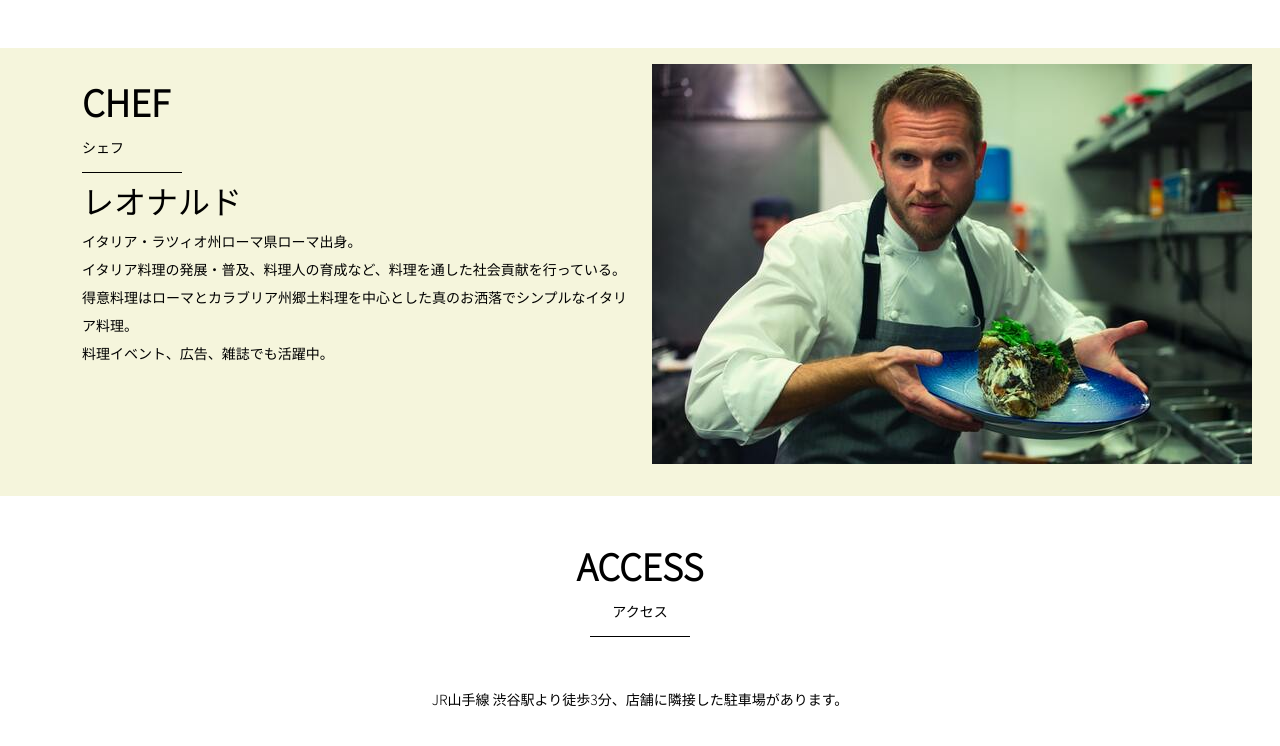
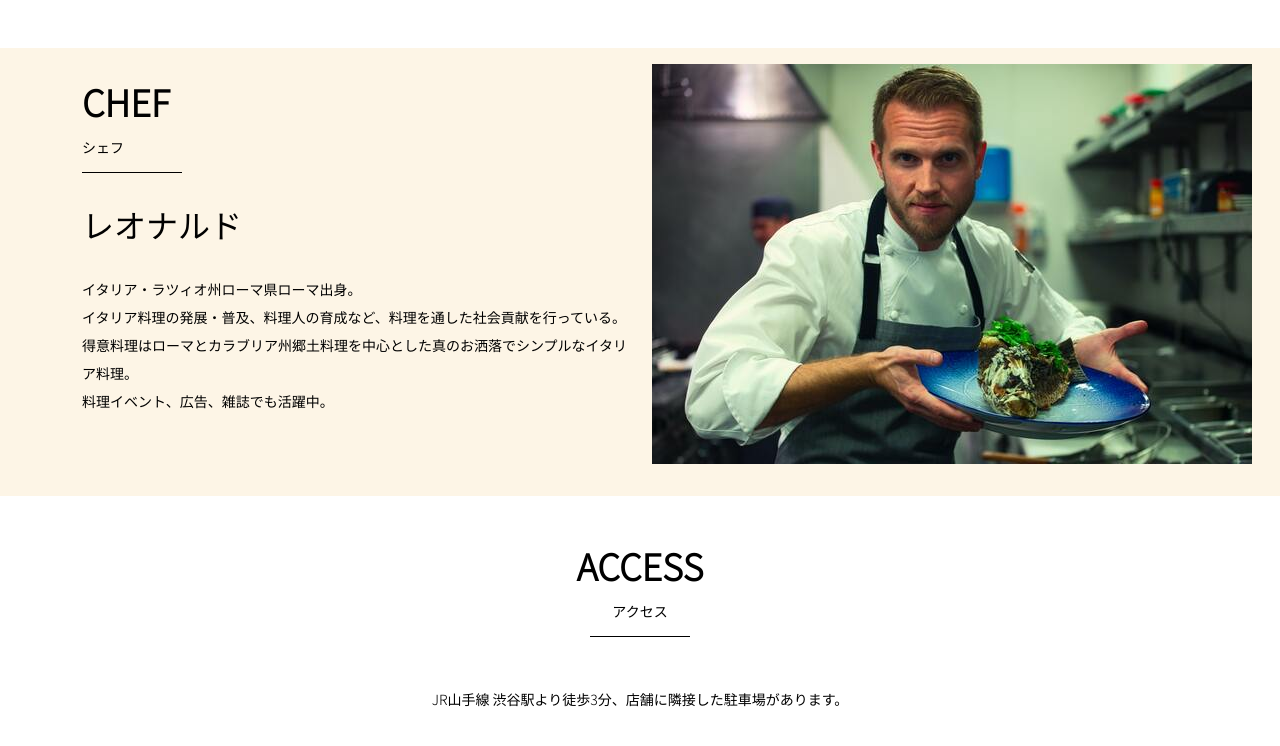
Before and after one commit to yogurt-k17/bootstrap-basic-kadai, a plain HTML site: page kadai_015/index.html in a window 1280 px wide. Shown: the part 3977-4723 px from the top of the page. Drawn offline with nearby package versions, Linux system fonts and the light colour scheme.

Commit message:
Add files via upload

```diff
--- a/kadai_015/index.html
+++ b/kadai_015/index.html
@@ -443,8 +443,8 @@
       <div class="container py-3 mb-5">
         <div class="row">
           <div class="col-12 col-lg-6 mt-3 align-items-center">
-            <h2 class="section_title chef">CHEF</h2>
-            <h2>レオナルド</h2>
+            <h2 class="section_title chef mb-3">CHEF</h2>
+            <h2 class="py-3 mb-3">レオナルド<br></h2>
 
             <p>イタリア・ラツィオ州ローマ県ローマ出身。<br>イタリア料理の発展・普及、料理人の育成など、料理を通した社会貢献を行っている。<br>得意料理はローマとカラブリア州郷土料理を中心とした真のお洒落でシンプルなイタリア料理。<br>料理イベント、広告、雑誌でも活躍中。</p>
 
--- a/kadai_015/stylesheet/style.css
+++ b/kadai_015/stylesheet/style.css
@@ -225,7 +225,7 @@ background-size: cover;
 }
 
 .chef_bg {
-  background-color: beige;
+  background-color: #fdf5e6;
 }
 
 
```
